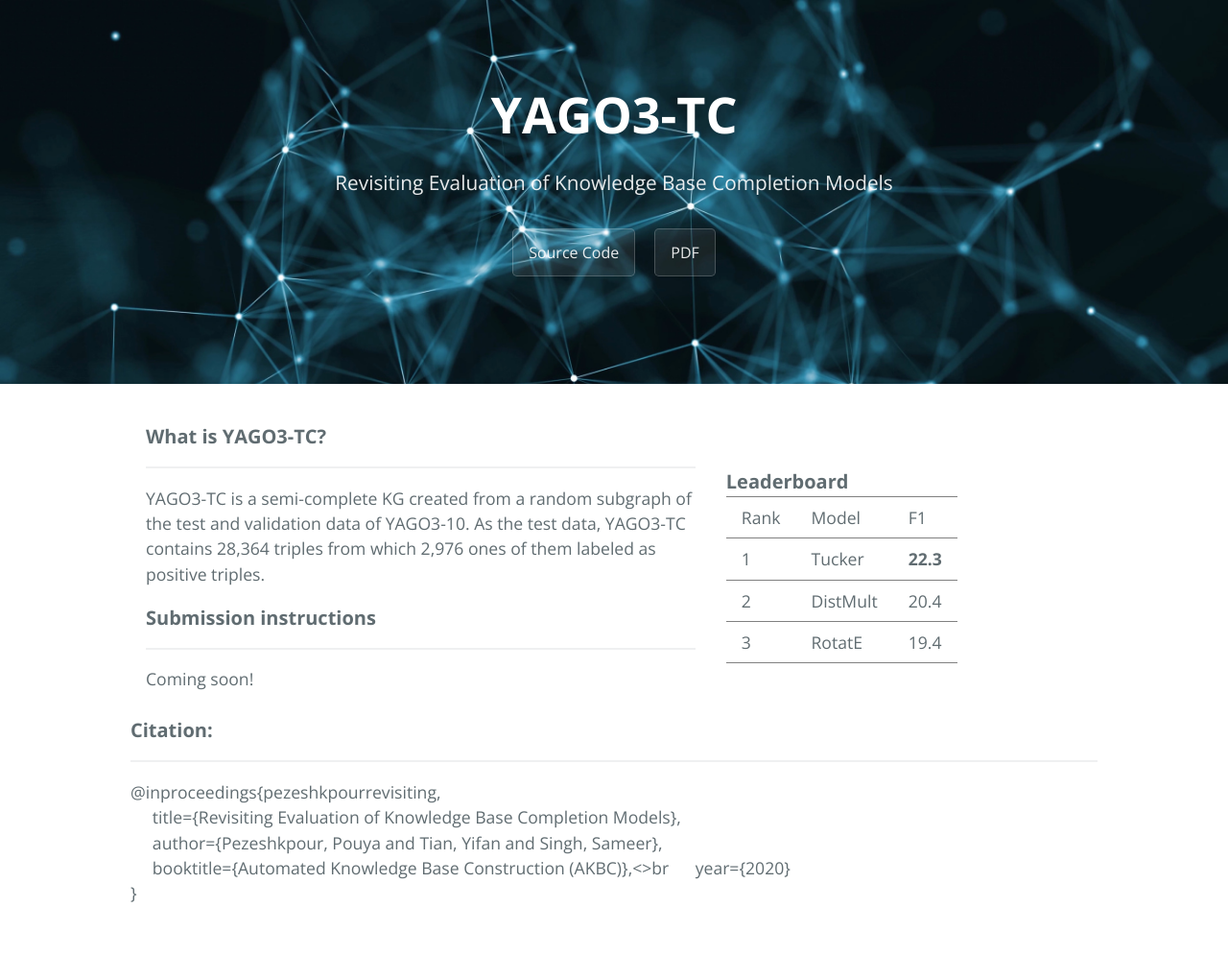
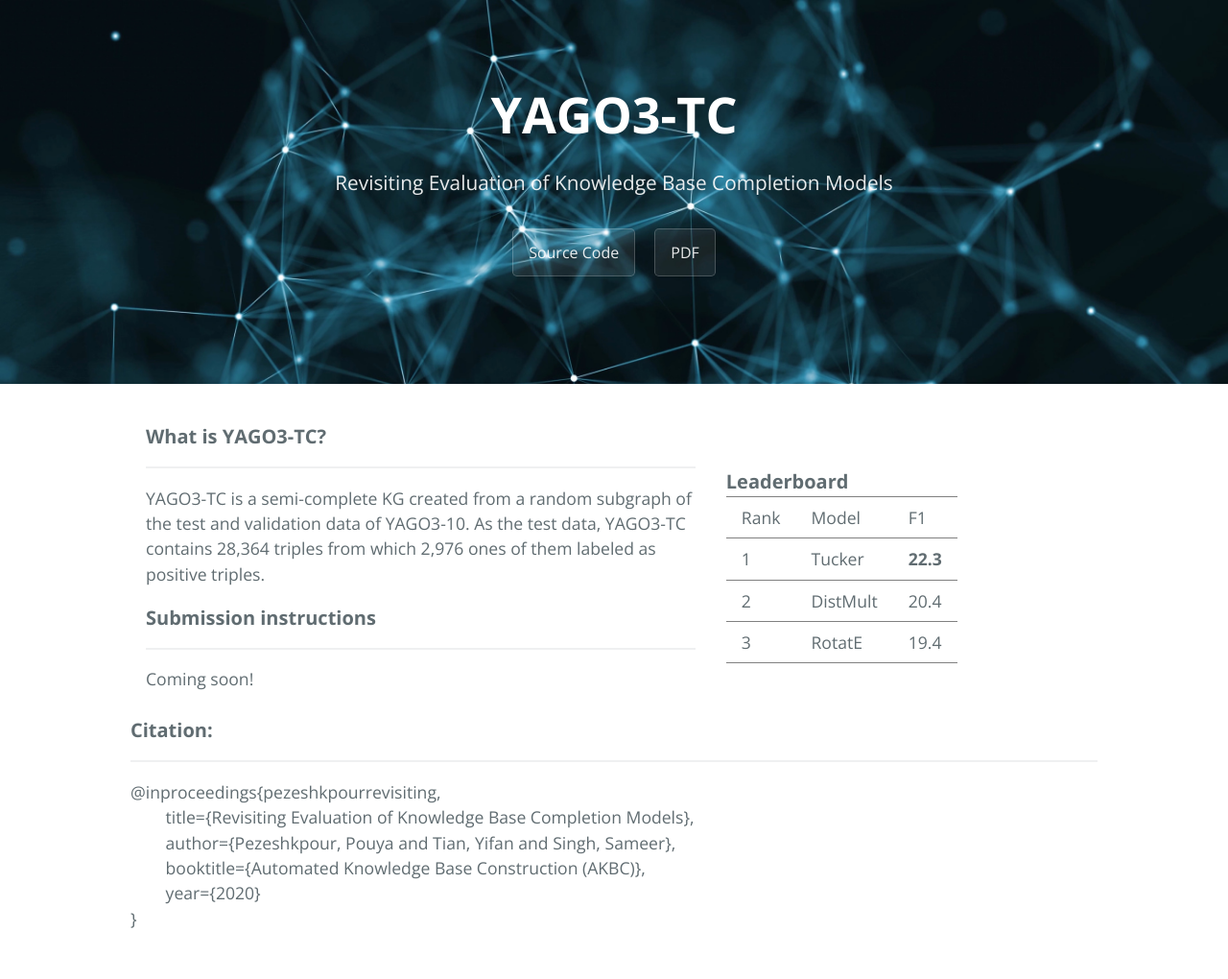
Before and after one commit to pouyapez/yago3-tc, a Jekyll site: the page built from index.md, in a window 1280 px wide. Shown: the whole page at 96% size. Built offline with Jekyll 4.4.1, drawn with Linux system fonts in a browser that asks for light colours; before the commit the page ends 993 px from its top, so only the background shows below that.

```diff
--- a/index.md
+++ b/index.md
@@ -73,9 +73,9 @@ layout: default
 ***
 <p>
 @inproceedings{pezeshkpourrevisiting, <br>
-  &nbsp;&nbsp;&nbsp;&nbsp; title={Revisiting Evaluation of Knowledge Base Completion Models},<br>
-  &nbsp;&nbsp;&nbsp;&nbsp; author={Pezeshkpour, Pouya and Tian, Yifan and Singh, Sameer},<br>
-  &nbsp;&nbsp;&nbsp;&nbsp; booktitle={Automated Knowledge Base Construction (AKBC)},<>br
-  &nbsp;&nbsp;&nbsp;&nbsp; year={2020}<br>
+  &nbsp;&nbsp;&nbsp;&nbsp;&nbsp;&nbsp;&nbsp; title={Revisiting Evaluation of Knowledge Base Completion Models},<br>
+  &nbsp;&nbsp;&nbsp;&nbsp;&nbsp;&nbsp;&nbsp; author={Pezeshkpour, Pouya and Tian, Yifan and Singh, Sameer},<br>
+  &nbsp;&nbsp;&nbsp;&nbsp;&nbsp;&nbsp;&nbsp; booktitle={Automated Knowledge Base Construction (AKBC)},<br>
+  &nbsp;&nbsp;&nbsp;&nbsp;&nbsp;&nbsp;&nbsp; year={2020}<br>
 }
 </p>
```
